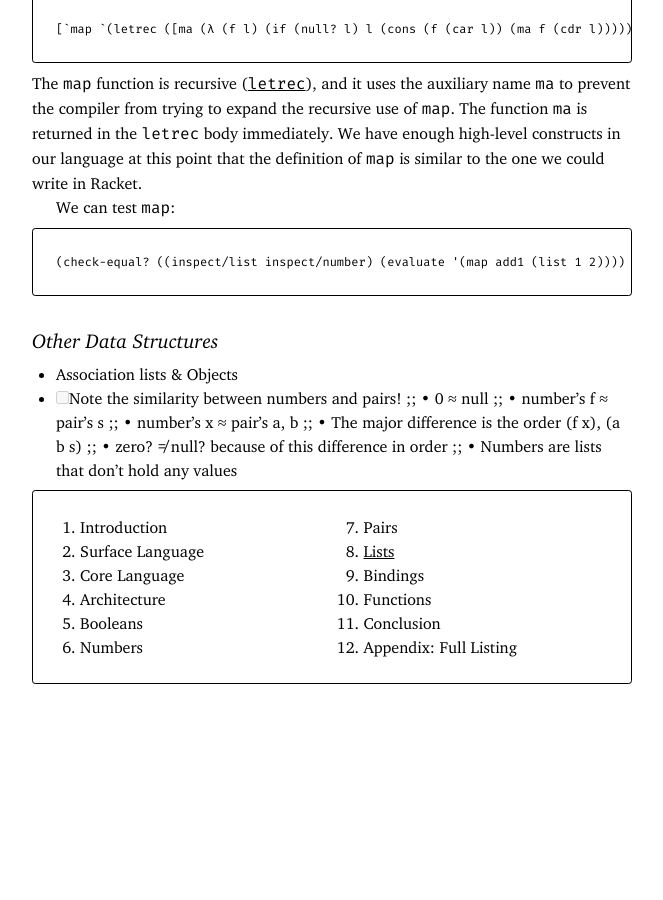
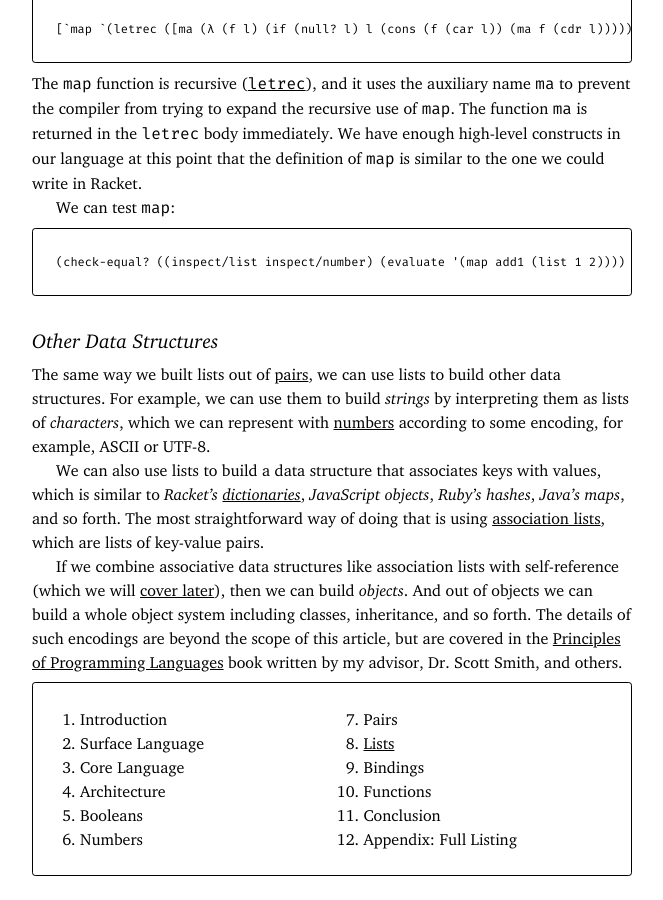
Before and after one commit to leafac/leafac.com, a Jekyll site: the page built from prose/compiling-to-the-lambda-calculus/lists.md, in a window 1280 px wide and 900 px high, scrolled down 2790 px. Shown: the whole window, without its empty margins (108-771 px from the left). Built offline with Jekyll 4.4.1, drawn with Linux system fonts in a browser that asks for light colours; before the commit the page ends 3498 px from its top, so only the background shows below that; some of the changed text lies outside the part shown.

Commit message:
Finish § Lists

````diff
--- a/prose/compiling-to-the-lambda-calculus/lists.md
+++ b/prose/compiling-to-the-lambda-calculus/lists.md
@@ -24,7 +24,7 @@ The pair returned from `cons` is a function of the form `(λ (s) (s a b))`,
 [`(list) `empty]
 ```
 
-We can define `null?` as a function that receives a list as an argument: `(λ (l) ___)`. The list `l` may either be empty (`null`) or a pair resulting from `cons`. In any case `l` is a function that can be called with a selector `s`: if the list is empty, then the selector is ignored by our encoding for `null`, and if the list is non-empty, then our encoding for pairs calls `s` with arguments `a` and `b`. So we let `s` be a function that ignores its arguments `a` and `b` and returns `#f`: `(λ (a b) #f)`. This completes our encoding for `null?`:
+We can define `null?` as a function that receives a list as an argument: `(λ (l) ___)`. The list `l` may either be empty (`null`) or a pair resulting from `cons`. In any case `l` is a function that can be called with a selector `s`: if the list is empty, then the selector is ignored by our encoding for `null`, and if the list is non-empty, then our encoding for pairs calls `s` with arguments `a` and `b`. So we let `s` be a function that ignores its arguments `a` and `b` and returns `#f`: `(λ (a b) #f)`. This completes our encoding for `null?`:<label class="margin-note"><input type="checkbox"><span markdown="1">The encoding for `null?` is similar to the encoding for [`zero?`](numbers#zero-predicate). They both rely on calling the encoded data with a function that always returns `#f`, which is only called by the encoding of non-zero numbers and non-empty lists. The relationship between the encodings for lists and numbers goes deeper than that: the encoding for numbers can be interpreted as the skeleton of a list that holds no elements.</span></label>
 
 ```racket
 [`null? `(λ (l) (l (λ (a b) #f)))]
@@ -100,12 +100,8 @@ We can test `map`:
 Other Data Structures
 =====================
 
-- Association lists & Objects
+The same way we built lists out of [pairs](pairs), we can use lists to build other data structures. For example, we can use them to build *strings* by interpreting them as lists of *characters*, which we can represent with [numbers](numbers) according to some encoding, for example, ASCII or UTF-8.
 
-- [ ] Note the similarity between numbers and pairs!
-  ;;       • 0 ≈ null
-  ;;       • number’s f ≈ pair’s s
-  ;;       • number’s x ≈ pair’s a, b
-  ;;       • The major difference is the order (f x), (a b s)
-  ;;       • zero? ≠ null? because of this difference in order
-  ;;       • Numbers are lists that don’t hold any values
+We can also use lists to build a data structure that associates keys with values, which is similar to *Racket’s [dictionaries](https://docs.racket-lang.org/reference/dicts.html)*, *JavaScript objects*, *Ruby’s hashes*, *Java’s maps*, and so forth. The most straightforward way of doing that is using [association lists](https://docs.racket-lang.org/reference/dicts.html#%28tech._association._list%29), which are lists of key-value pairs.
+
+If we combine associative data structures like association lists with self-reference (which we will [cover later](bindings#recursive-bindings)), then we can build *objects*. And out of objects we can build a whole object system including classes, inheritance, and so forth. The details of such encodings are beyond the scope of this article, but are covered in the [Principles of Programming Languages](https://pl.cs.jhu.edu/pl/book/book.pdf) book written by my advisor, Dr. Scott Smith, and others.
````
Also changed, not shown: 1 other file.
